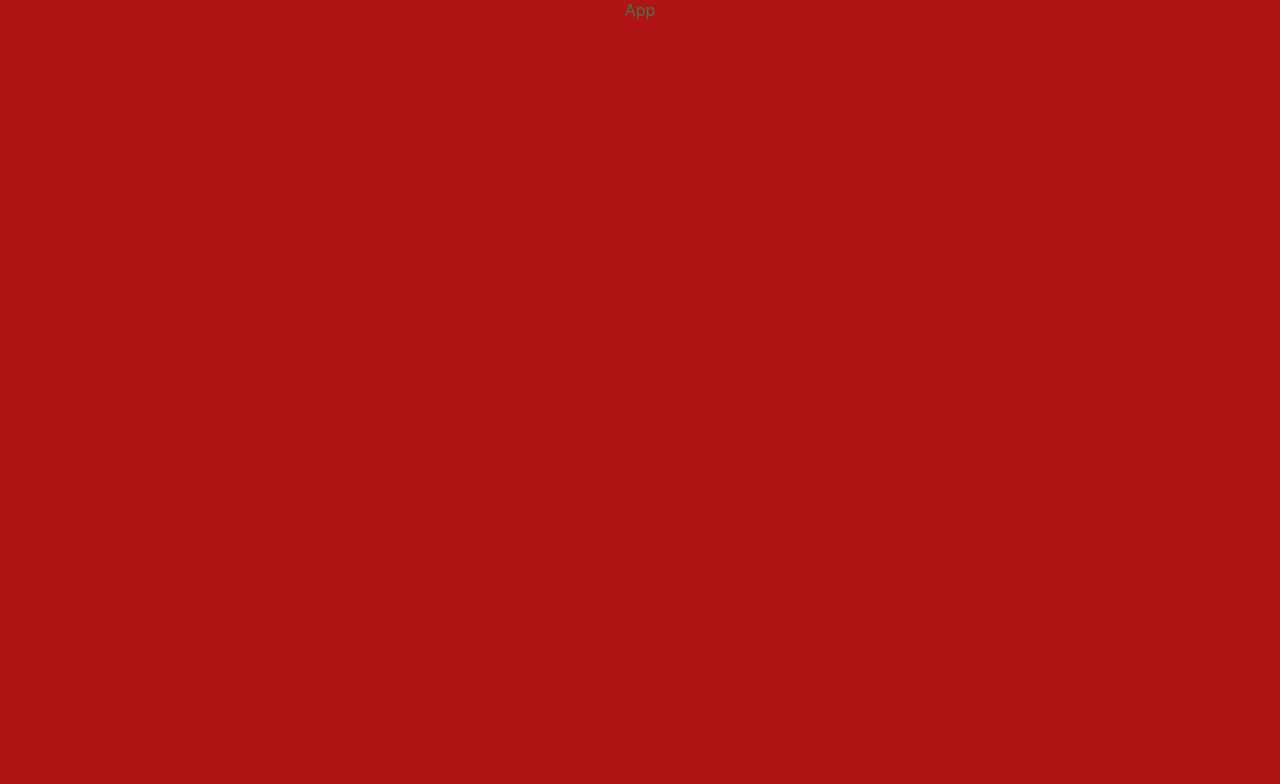
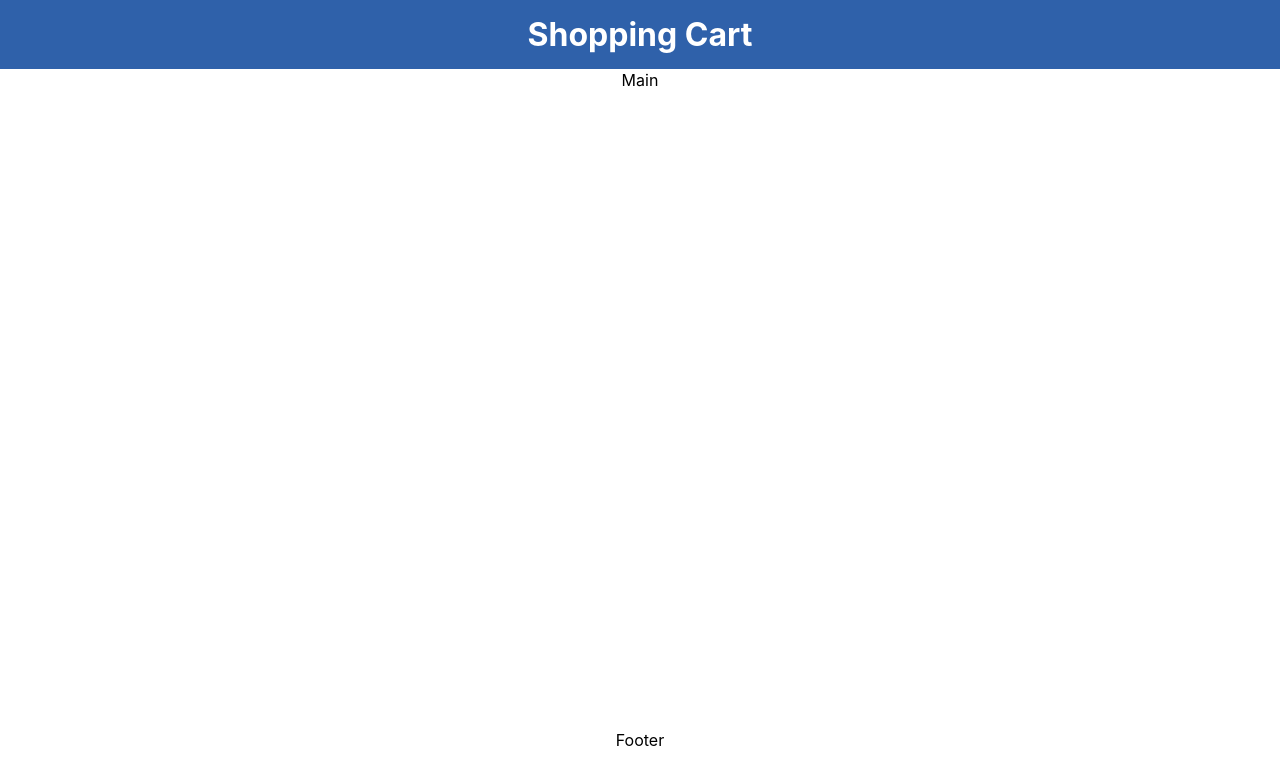
Before and after one commit to Amr7ahmed99/react-shopping-cart-app, a React (Create React App) app in the folder client/: page / in a window 1280 px wide. Shown: the top 784 px of the page. Built offline with nearby package versions, Linux system fonts and the light colour scheme.

Commit message:
adding header component

```diff
--- a/client/gulpfile.js
+++ b/client/gulpfile.js
@@ -10,9 +10,9 @@ const sass= gulpSass(require('sass'));
 
 
 
-gulp.task('sass', ()=>{
-    gulp.watch('', async()=>{
-        gulp.src('src/Sass.scss').pipe(sass()).pipe(gulp.dest('src'));
+gulp.task('sass', async ()=>{
+    gulp.watch('src/components/**/*.scss', async()=>{
+        gulp.src('src/components/**/*.scss').pipe(sass()).pipe(gulp.dest('src/css'));
     });
 });
 // gulp.task('log', async ()=>{
--- a/client/package.json
+++ b/client/package.json
@@ -15,6 +15,7 @@
     "web-vitals": "^2.1.4"
   },
   "scripts": {
+    "sass": "gulp sass",
     "start": "react-scripts start",
     "build": "react-scripts build",
     "test": "react-scripts test",
--- a/client/src/App.css
+++ b/client/src/App.css
@@ -1,38 +1,19 @@
-.App {
+.layout{
+  display: grid;
+  grid-template-areas:
+  "header",
+  "main",
+  "footer";
+  height: 100vh;
   text-align: center;
+  grid-template-rows: 70px 1fr 70px;
 }
 
-.App-logo {
-  height: 40vmin;
-  pointer-events: none;
-}
-
-@media (prefers-reduced-motion: no-preference) {
-  .App-logo {
-    animation: App-logo-spin infinite 20s linear;
-  }
-}
-
-.App-header {
-  background-color: #282c34;
-  min-height: 100vh;
-  display: flex;
-  flex-direction: column;
-  align-items: center;
-  justify-content: center;
-  font-size: calc(10px + 2vmin);
-  color: white;
-}
-
-.App-link {
-  color: #61dafb;
-}
-
-@keyframes App-logo-spin {
+/* @keyframes App-logo-spin {
   from {
     transform: rotate(0deg);
   }
   to {
     transform: rotate(360deg);
   }
-}
+} */
--- a/client/src/App.js
+++ b/client/src/App.js
@@ -1,9 +1,16 @@
 import './App.css';
+import Header from './components/header/Header';
 
 function App() {
   return (
-    <div className="App">
-      App
+    <div className="layout">
+      <Header/>
+      <main>
+        Main
+      </main>
+      <footer>
+        Footer
+      </footer>
     </div>
   );
 }
--- /dev/null
+++ b/client/src/Sass/mixins.scss
@@ -0,0 +1,12 @@
+@mixin AppComponent($compName,$backgroundColor: gray, $textColor: #000) {
+    grid-area: $compName;
+    padding: 10px;
+    font-size: 32px;
+    font-weight: bold;
+    display: flex;
+    align-items: center;
+    justify-content: center;
+    background-color: $backgroundColor;
+    border-bottom:1px solid $textColor;
+    color: $textColor;
+}
--- /dev/null
+++ b/client/src/components/header/Header.js
@@ -0,0 +1,9 @@
+import React from 'react'
+import '../../css/header/Header.css';
+export default function Header() {
+  return (
+    <header>
+        Shopping Cart
+    </header>
+  )
+}
--- /dev/null
+++ b/client/src/components/header/Header.scss
@@ -0,0 +1,10 @@
+//Modules
+@use '../../Sass/mixins.scss' as mainSassFile;
+
+header{
+    @include mainSassFile.AppComponent("header", rgb(47 97 170), #fff);
+}
+
+// .myClass{
+//     background-color: rgb(100, 61, 61);
+// }
--- /dev/null
+++ b/client/src/css/header/Header.css
@@ -0,0 +1,12 @@
+header {
+  grid-area: "header";
+  padding: 10px;
+  font-size: 32px;
+  font-weight: bold;
+  display: flex;
+  align-items: center;
+  justify-content: center;
+  background-color: rgb(47, 97, 170);
+  border-bottom: 1px solid #fff;
+  color: #fff;
+}
--- a/client/src/index.js
+++ b/client/src/index.js
@@ -2,7 +2,6 @@ import React from 'react';
 import ReactDOM from 'react-dom/client';
 import './index.css';
 import App from './App';
-import './Sass.css'
 
 const root = ReactDOM.createRoot(document.getElementById('root'));
 root.render(
```
